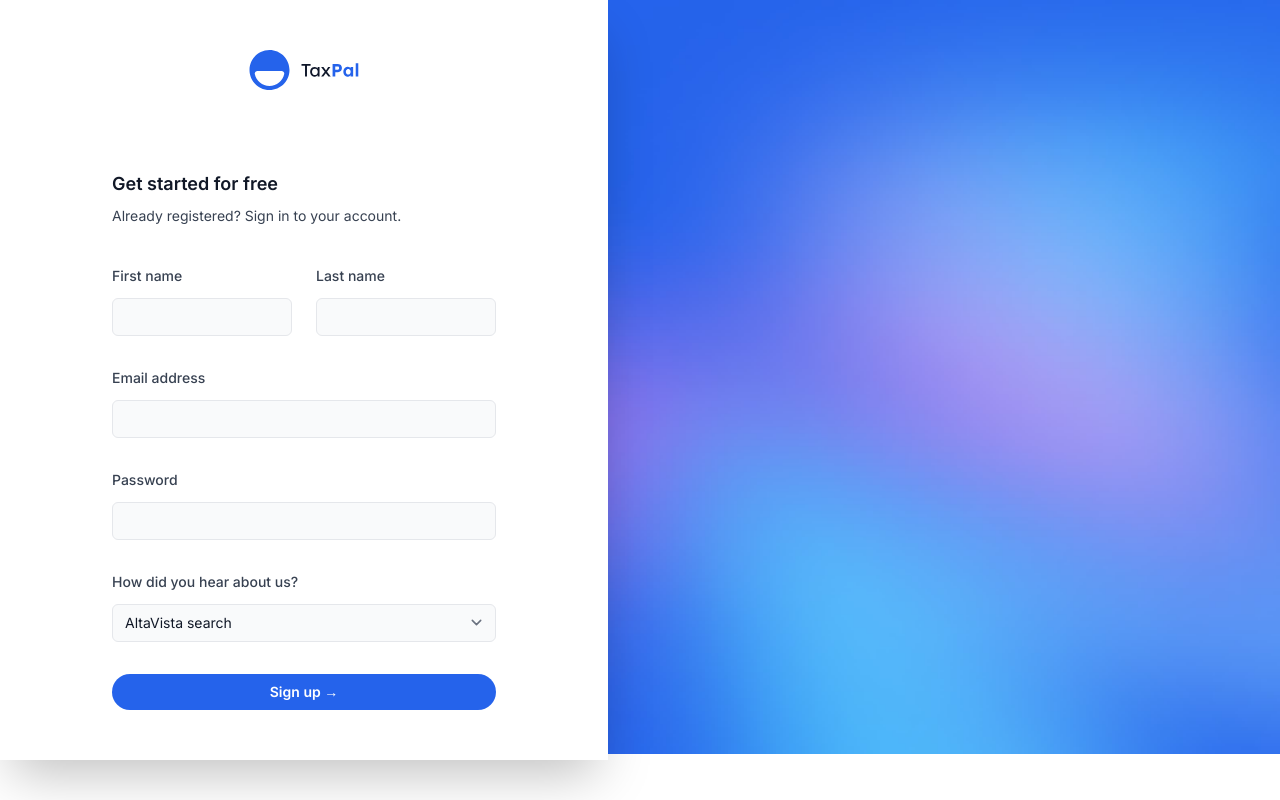
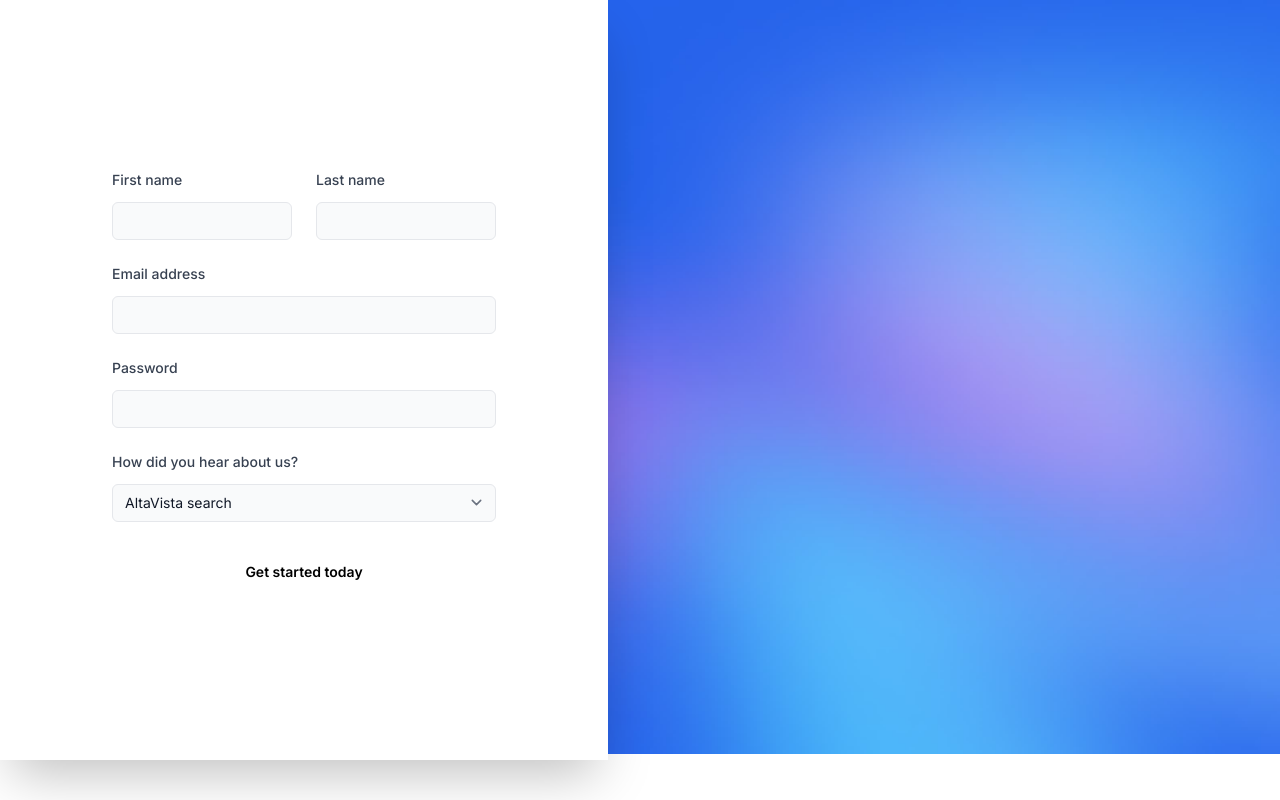
Before and after one commit to Gogoreds/puffer-dot-se, a Next.js app in the folder frontend/: page /register in a window 1280 px wide. Built offline with nearby package versions, Linux system fonts and the light colour scheme.

Commit message:
Login/Register init

```diff
--- a/frontend/src/pages/login.jsx
+++ b/frontend/src/pages/login.jsx
@@ -1,39 +1,30 @@
-import Head from "next/head";
-import Link from "next/link";
+import Head from 'next/head'
+import Link from 'next/link'
 
-import { AuthLayout } from "@/components/AuthLayout";
-import { Button } from "@/components/Button";
-import { TextField } from "@/components/Fields";
-import { Logo } from "@/components/Logo";
+import { AuthLayout } from '@/components/AuthLayout'
+import { Button } from '@/components/Button'
+import { TextField } from '@/components/Fields'
 
 export default function Login() {
   return (
     <>
       <Head>
-        <title>Sign In - TaxPal</title>
+        <title>Sign In - Pocket</title>
       </Head>
-      <AuthLayout>
-        <div className="flex flex-col">
-          <Link href="/" aria-label="Home">
-            <Logo className="h-10 w-auto" />
-          </Link>
-          <div className="mt-20">
-            <h2 className="text-lg font-semibold text-gray-900">
-              Sign in to your account
-            </h2>
-            <p className="mt-2 text-sm text-gray-700">
-              Don’t have an account?{" "}
-              <Link
-                href="/register"
-                className="font-medium text-blue-600 hover:underline"
+      <AuthLayout
+        title="Sign in to account"
+        subtitle={
+          <>
+            Don’t have an account?{' '}
+            <Link href="/register" className="text-cyan-600">
+              Sign up
+            </Link>{' '}
+            for a free trial.
+          </>
+        }
       >
-                Sign up
-              </Link>{" "}
-              for a free trial.
-            </p>
-          </div>
-        </div>
-        <form action="#" className="mt-10 grid grid-cols-1 gap-y-8">
+        <form>
+          <div className="space-y-6">
             <TextField
               label="Email address"
               id="email"
@@ -50,20 +41,12 @@ export default function Login() {
               autoComplete="current-password"
               required
             />
-          <div>
-            <Button
-              type="submit"
-              variant="solid"
-              color="blue"
-              className="w-full"
-            >
-              <span>
-                Sign in <span aria-hidden="true">&rarr;</span>
-              </span>
+          </div>
+          <Button type="submit" color="cyan" className="mt-8 w-full">
+            Sign in to account
           </Button>
-          </div>
         </form>
       </AuthLayout>
     </>
-  );
+  )
 }
--- a/frontend/src/pages/register.jsx
+++ b/frontend/src/pages/register.jsx
@@ -1,42 +1,30 @@
-import Head from "next/head";
-import Link from "next/link";
+import Head from 'next/head'
+import Link from 'next/link'
 
-import { AuthLayout } from "@/components/AuthLayout";
-import { Button } from "@/components/Button";
-import { SelectField, TextField } from "@/components/Fields";
-import { Logo } from "@/components/Logo";
+import { AuthLayout } from '@/components/AuthLayout'
+import { Button } from '@/components/Button'
+import { SelectField, TextField } from '@/components/Fields'
 
 export default function Register() {
   return (
     <>
       <Head>
-        <title>Sign Up - TaxPal</title>
+        <title>Sign Up - Pocket</title>
       </Head>
-      <AuthLayout>
-        <div className="flex flex-col">
-          <Link href="/" aria-label="Home">
-            <Logo className="h-10 w-auto" />
-          </Link>
-          <div className="mt-20">
-            <h2 className="text-lg font-semibold text-gray-900">
-              Get started for free
-            </h2>
-            <p className="mt-2 text-sm text-gray-700">
-              Already registered?{" "}
-              <Link
-                href="/login"
-                className="font-medium text-blue-600 hover:underline"
+      <AuthLayout
+        title="Sign up for an account"
+        subtitle={
+          <>
+            Already registered?{' '}
+            <Link href="/login" className="text-cyan-600">
+              Sign in
+            </Link>{' '}
+            to your account.
+          </>
+        }
       >
-                Sign in
-              </Link>{" "}
-              to your account.
-            </p>
-          </div>
-        </div>
-        <form
-          action="#"
-          className="mt-10 grid grid-cols-1 gap-y-8 gap-x-6 sm:grid-cols-2"
-        >
+        <form>
+          <div className="grid grid-cols-2 gap-6">
             <TextField
               label="First name"
               id="first_name"
@@ -74,7 +62,7 @@ export default function Register() {
             <SelectField
               className="col-span-full"
               label="How did you hear about us?"
-            id="referral_source"
+              id="referral-source"
               name="referral_source"
             >
               <option>AltaVista search</option>
@@ -82,20 +70,12 @@ export default function Register() {
               <option>Our route 34 city bus ad</option>
               <option>The “Never Use This” podcast</option>
             </SelectField>
-          <div className="col-span-full">
-            <Button
-              type="submit"
-              variant="solid"
-              color="blue"
-              className="w-full"
-            >
-              <span>
-                Sign up <span aria-hidden="true">&rarr;</span>
-              </span>
+          </div>
+          <Button type="submit" color="cyan" className="mt-8 w-full">
+            Get started today
           </Button>
-          </div>
         </form>
       </AuthLayout>
     </>
-  );
+  )
 }
```
Lines whose indentation alone changed are shown as unchanged.
